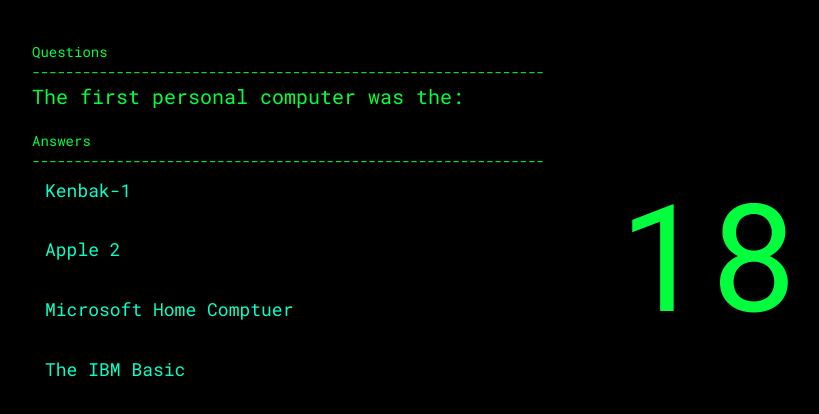
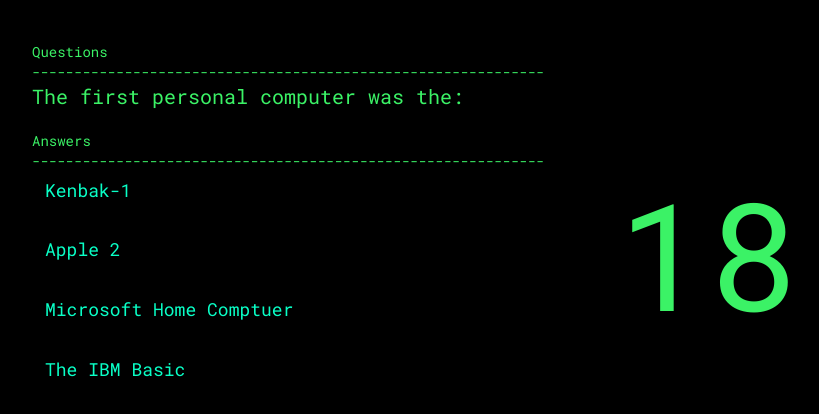
Before and after one commit to Faze18/TriviaGame, a plain HTML site: page index.html in a window 1280 px wide. Both pictures are taken after a click on the button "Start". Shown: the whole page, without its empty margins (233-1052 px from the left). Drawn offline with nearby package versions, Linux system fonts and the light colour scheme.

Commit message:
color correction

```diff
--- a/assets/css/style.css
+++ b/assets/css/style.css
@@ -2,7 +2,7 @@ body{
     background-color: black;
     font-family: 'Roboto Mono', monospace;
     background-size: cover;
-    color:  rgba(2, 255, 61);
+    color:  rgb(59, 242, 102);
 
 
 }
@@ -10,7 +10,7 @@ body{
     text-align: center;
 }
 .timer{
-    color: rgba(2, 255, 61);
+    color:  rgb(59, 242, 102);
     font-size:40px;
 }
 button{
@@ -39,7 +39,7 @@ h1{
 #question{
     font-family: 'Roboto Mono', monospace;
 
-    color:  rgba(2, 255, 61);
+    color:  rgb(59, 242, 102);
     font-size: 15pt;
     text-align: left;
 }
```
